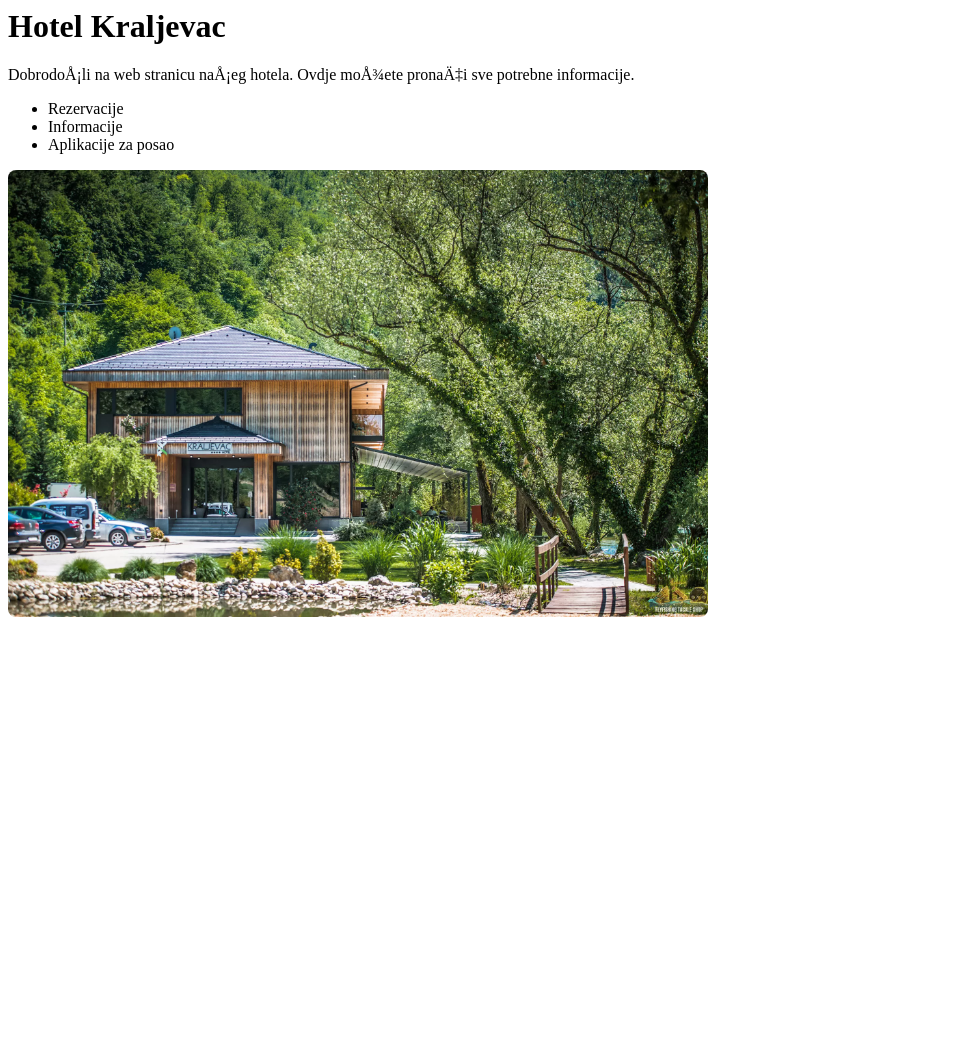
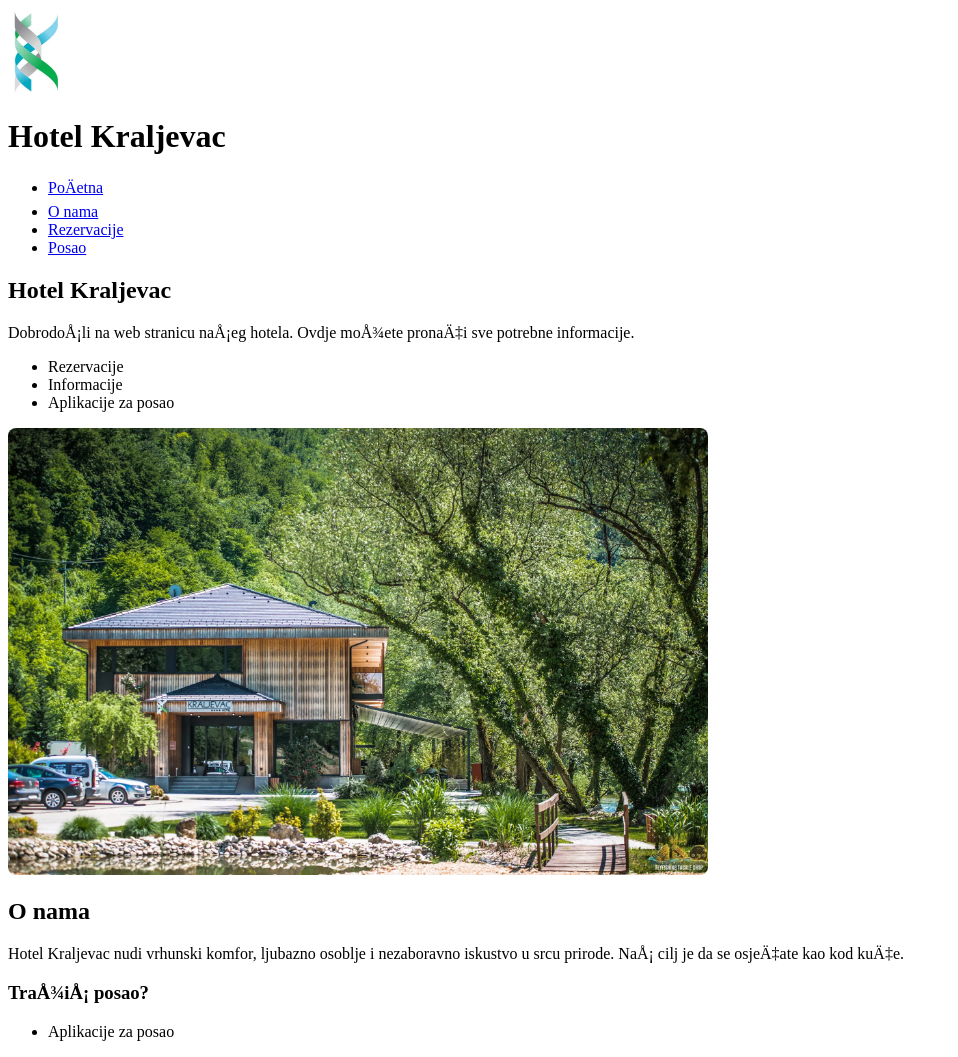
Before and after one commit to aminacajic/praksa-frontend, a PHP site: page / in a window 1280 px wide. Shown: the whole page, without its empty margins (0-958 px from the left). Before the commit the page ends 617 px from the top, so only its background shows below. Run offline with PHP 8.4, Linux system fonts and the light colour scheme.

Commit message:
Postavljen zadatak za dan br.2 - HTML struktura

```diff
--- a/index.html
+++ b/index.html
@@ -1,16 +1,53 @@
+<!DOCTYPE html>
 <html>
     <head>
      <link rel="stylesheet" href="style.css">
+    <title>Hotel Kraljevac</title>
     </head>
   <body>
+
+     <header>
+        <div>
+            <img  class="logo" src="./images/kraljevacLogo.png" alt="Logo hotela Kraljevac">
+            <h1>Hotel Kraljevac</h1>
+        </div>
+        <nav>
+            <ul>
+                <li><a href="#pocetna">Početna</a></li>
+                <li><a href="#o-nama">O nama</a></li>
+                <li><a href="#rezervacije">Rezervacije</a></li>
+                <li><a href="#posao">Posao</a></li>
+            </ul>
+        </nav>
+    </header>
+
+    <main>
+        <section class="hero">
         <h1>Hotel Kraljevac</h1>
         <p>Dobrodošli na web stranicu našeg hotela. Ovdje možete pronaći sve potrebne informacije. </p>
             <ul>
               <li>Rezervacije </li>
               <li>Informacije</li>
               <li>Aplikacije za posao</li>
+            </ul>
+        <img class="hotel-slika" src="./images/kraljevac.jpg" alt=" Vanjski izgled hotela Kraljevac">
+        </section>
 
+        <section id="o-nama" class="about-us">
+            <h2>O nama</h2>
+            <p>Hotel Kraljevac nudi vrhunski komfor, ljubazno osoblje i nezaboravno iskustvo u srcu prirode. Naš cilj je da se osjećate kao kod kuće.</p>
+        </section>
+    </main>
+
+    <footer>
+        <div class="footer-links">
+            <h3>Tražiš posao?</h3>
+            <ul>
+                <li>Aplikacije za posao</li>
             </ul>
-      <img class="hotel-slika" src="./images/kraljevac.jpg">
+        </div>
+        <div class="footer-bottom">
+        </div>
+    </footer>
   </body>
 </html>
--- a/style.css
+++ b/style.css
@@ -4,3 +4,8 @@
     height: auto;
     border-radius: 8px;
 }
+
+.logo{
+    width: 50px;
+    height: auto;
+}
```
Also changed, not shown: images/kraljevacLogo.png (added). Lines whose indentation alone changed are shown as unchanged.
